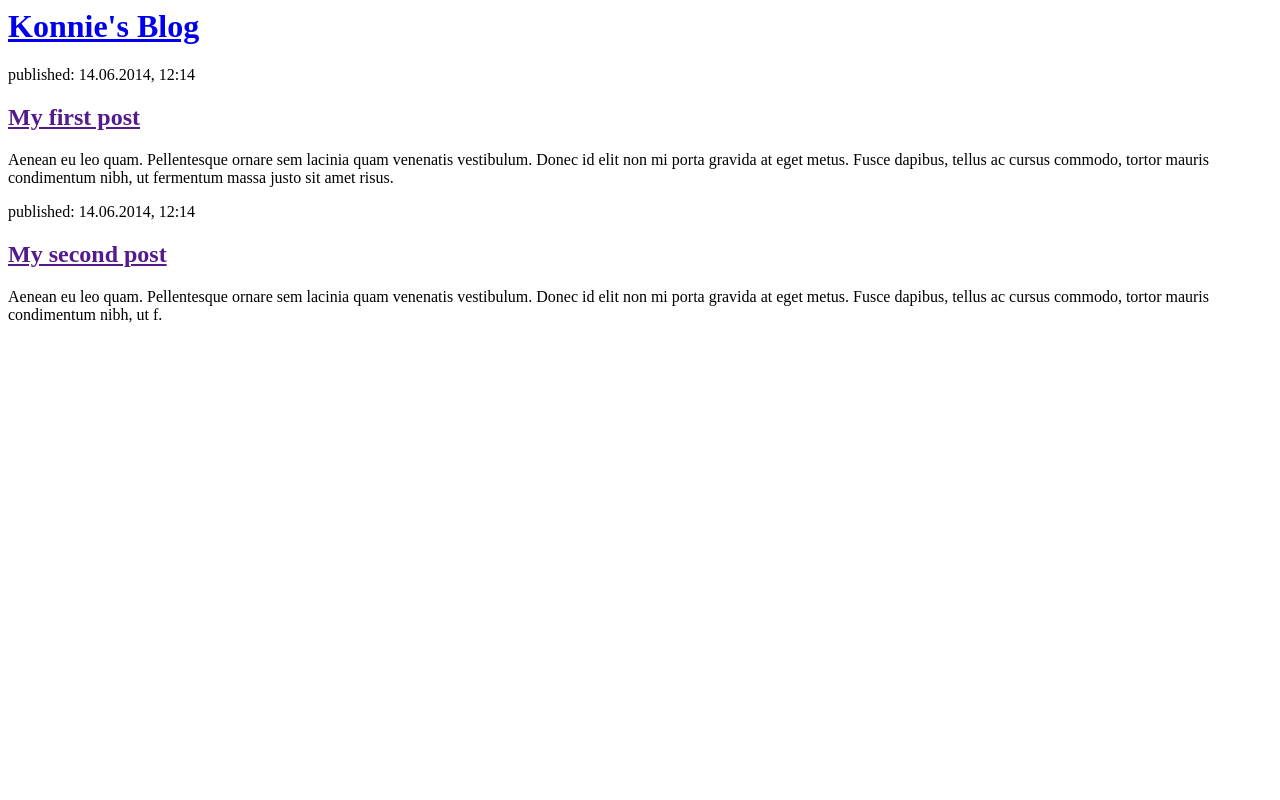
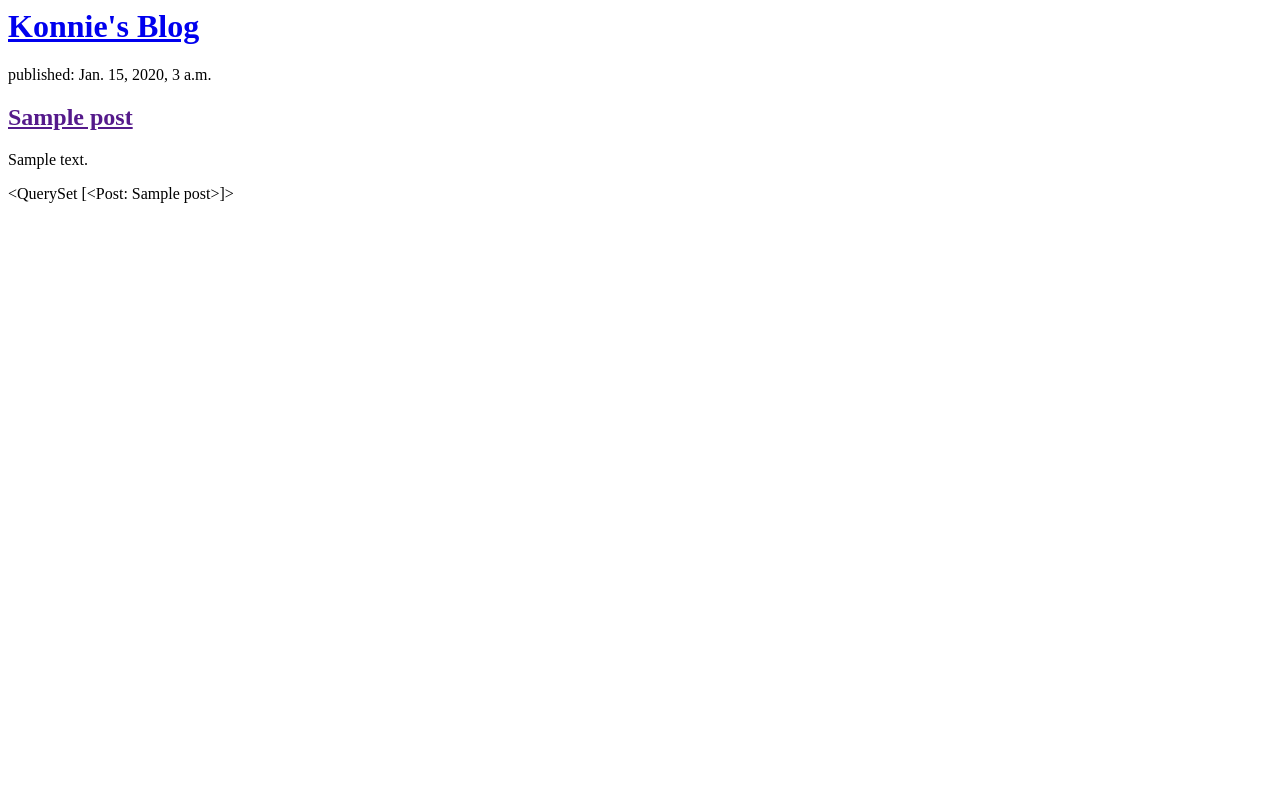
Before and after one commit to Konniekay/my-first-blog, a Django app: template blog/templates/blog/post_list.html in a window 1280 px wide. Run offline with Django 3.2, Linux system fonts and the light colour scheme; the template is opened without the code that fills it: values that come from a table or form of the project are taken from there, others are empty; tables that the repository leaves empty hold one stand-in row (values such as "Sample post").

Commit message:
Modified templates to displat posts from database.

```diff
--- a/blog/templates/blog/post_list.html
+++ b/blog/templates/blog/post_list.html
@@ -7,16 +7,15 @@
             <h1><a href="/">Konnie's Blog</a></h1>
         </div>
 
+        {% for post in posts %}
         <div>
-            <p>published: 14.06.2014, 12:14</p>
-            <h2><a href="">My first post</a></h2>
-            <p>Aenean eu leo quam. Pellentesque ornare sem lacinia quam venenatis vestibulum. Donec id elit non mi porta gravida at eget metus. Fusce dapibus, tellus ac cursus commodo, tortor mauris condimentum nibh, ut fermentum massa justo sit amet risus.</p>
+            <p>published: {{ post.published_date }}</p>
+            <h2><a href="">{{ post.title }}</a></h2>
+            <p>{{ post.text|linebreaksbr }}</p>
         </div>
+    {% endfor %}
 
-        <div>
-            <p>published: 14.06.2014, 12:14</p>
-            <h2><a href="">My second post</a></h2>
-            <p>Aenean eu leo quam. Pellentesque ornare sem lacinia quam venenatis vestibulum. Donec id elit non mi porta gravida at eget metus. Fusce dapibus, tellus ac cursus commodo, tortor mauris condimentum nibh, ut f.</p>
-        </div>
     </body>
 </html>
+
+{{ posts }}
```
Also changed, not shown: blog/views.py (+8 -0 lines).
